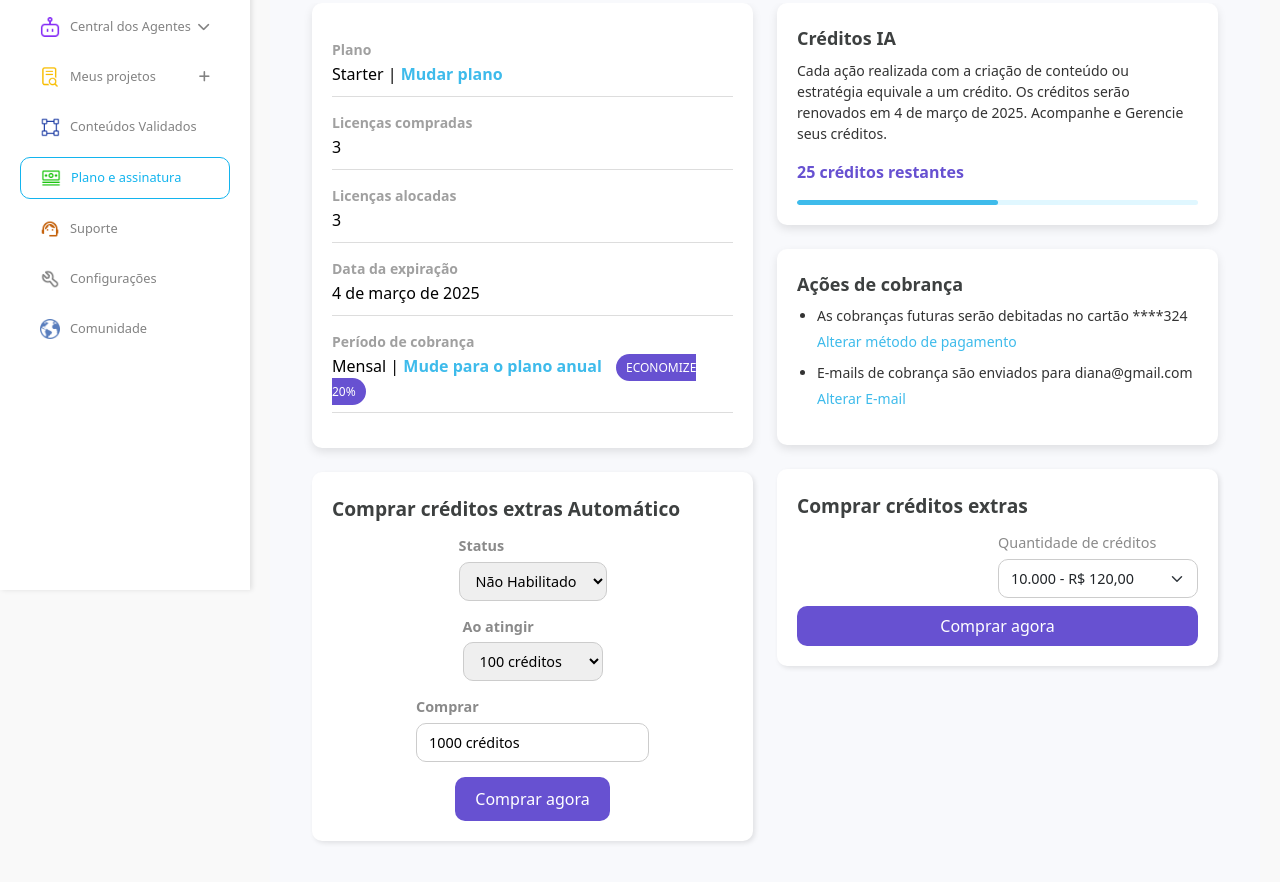
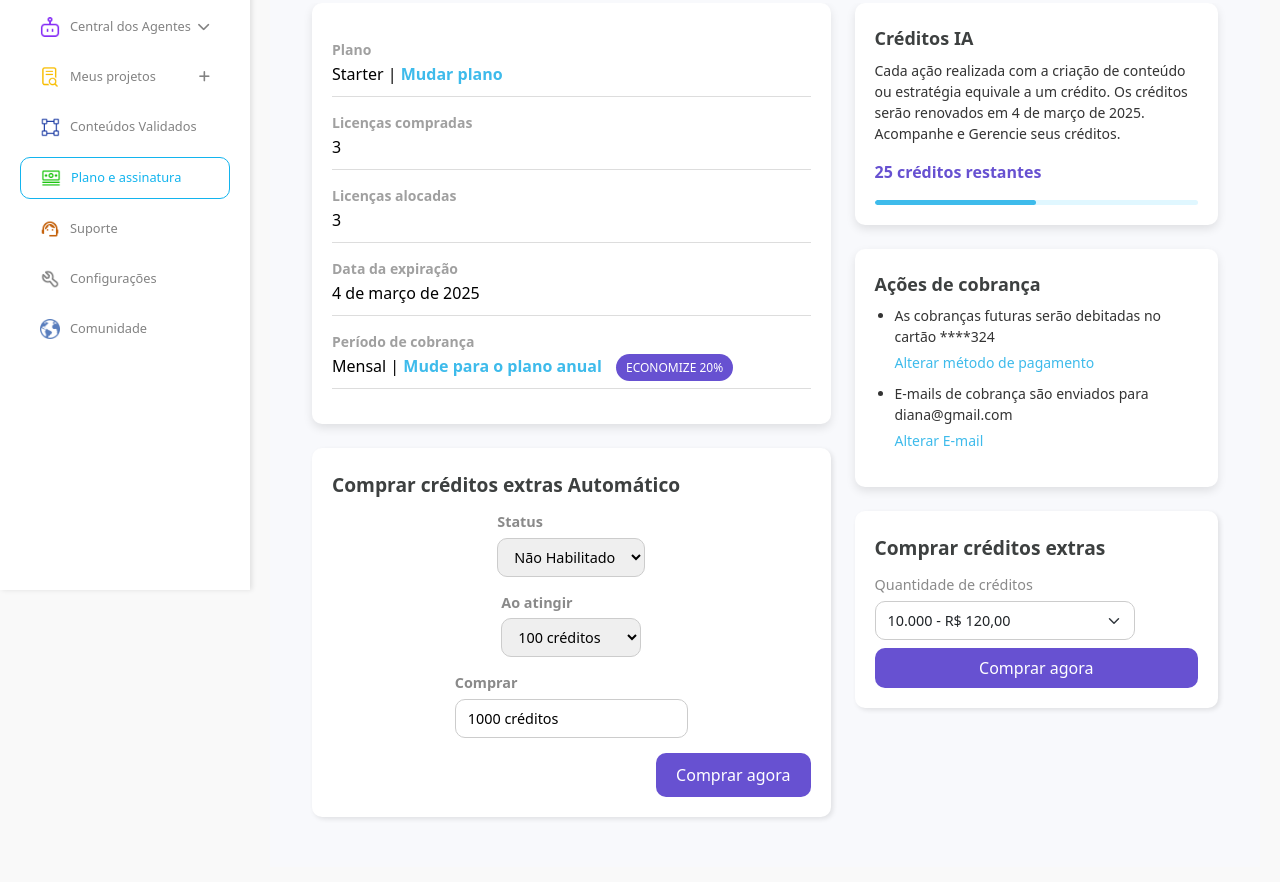
Before and after one commit to mateusmaranhao12/pluug.ai_v2, a plain HTML site: page plano.html in a window 1280 px wide. Shown: the part 210-1092 px from the top of the page. Drawn offline with nearby package versions, Linux system fonts and the light colour scheme.

Commit message:
Update planos

```diff
--- a/css/plano.css
+++ b/css/plano.css
@@ -278,7 +278,7 @@
     border-radius: 10px;
     padding: 8px 12px;
     font-size: 0.9rem;
-    width: 300px;
+    width: 260px;
 }
 
 /* Botão de Comprar */
@@ -292,7 +292,7 @@
     cursor: pointer;
     transition: transform 0.2s;
     white-space: nowrap;
-    width: 280px;
+    width: 220px;
 }
 
 .creditos-extras .btn-comprar:hover {
--- a/css/responsive.css
+++ b/css/responsive.css
@@ -214,8 +214,8 @@
 }
 
 @media(max-width: 1366px) {
-    .creditos-extras .creditos-item select {
-        width: 100%;
+    .creditos-extras .creditos-item {
+        width: 100% !important;
     }
 
     .creditos-extras .btn-comprar {
--- a/plano.html
+++ b/plano.html
@@ -226,7 +226,7 @@
                 </div>
                 <div id="plano-assinatura" class="tab-content ativo">
                     <div class="row">
-                        <div class="col-md-6">
+                        <div class="col-md-7">
                             <div class="box-plan">
                                 <p class="title mt-3">Plano</p>
                                 <p class="info">Starter | <span class="link">Mudar plano</span></p>
@@ -270,14 +270,14 @@
                                         <label>Comprar</label>
                                         <input type="text" value="1000 créditos">
                                     </div>
-                                    <div class="creditos-item">
+                                    <div class="creditos-item align-self-md-end align-self-center">
                                         <button class="btn-comprar">Comprar agora</button>
                                     </div>
                                 </div>
                             </div>
 
                         </div>
-                        <div class="col-md-6">
+                        <div class="col-md-5">
                             <!-- Caixa de Créditos IA -->
                             <div class="box-credito">
                                 <h3>Créditos IA</h3>
```
